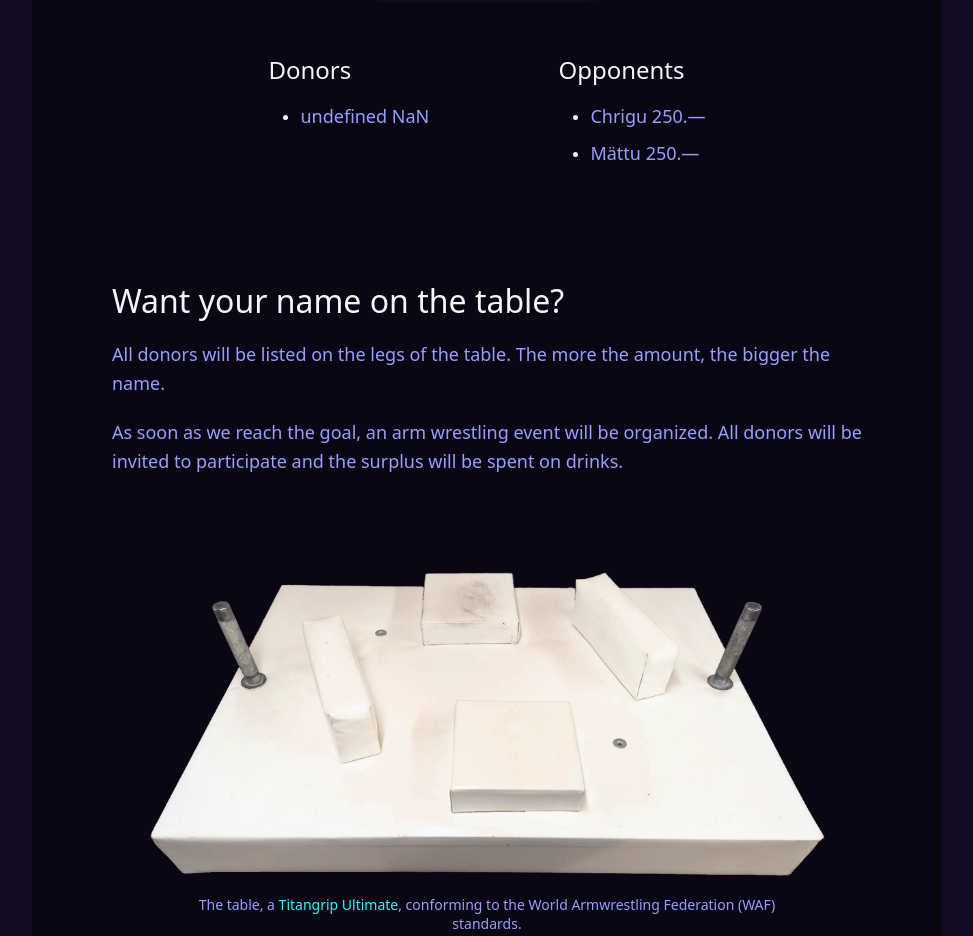
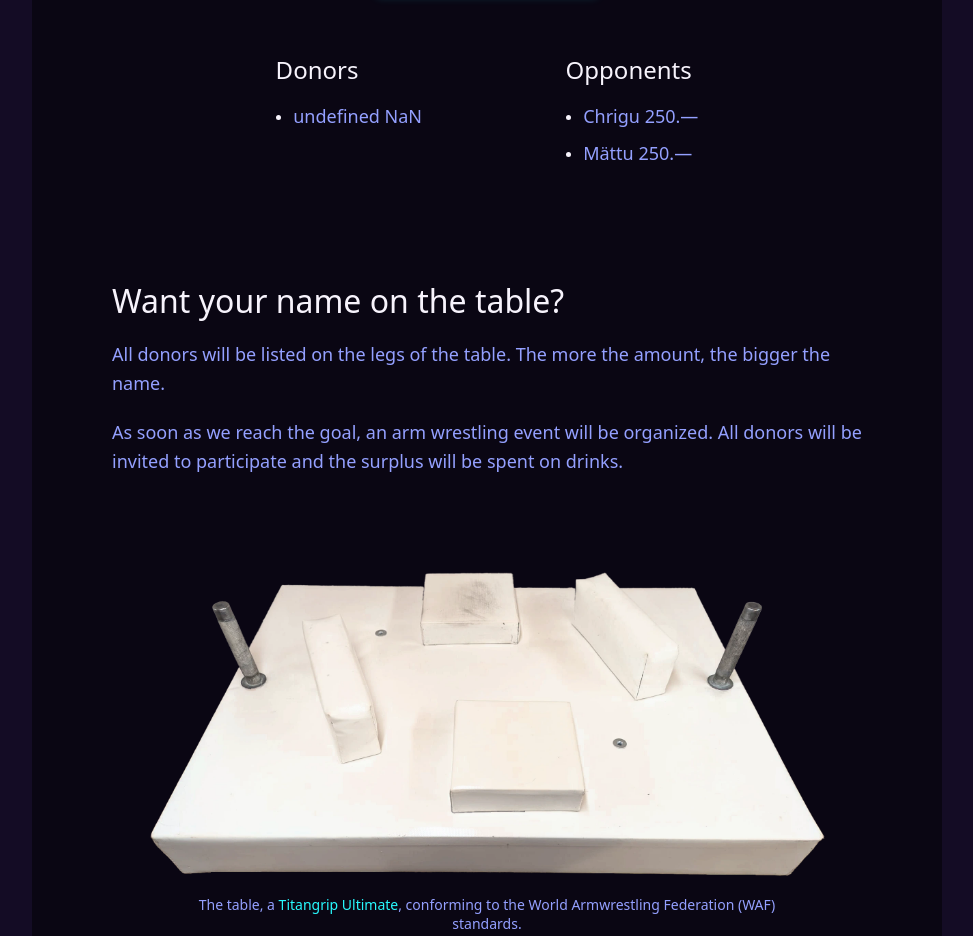
Before and after one commit to armwrestling-ch/armwrestling-ch.github.io, a plain HTML site: page docs/index.html in a window 1280 px wide. Shown: the part 1233-2169 px from the top of the page, without its empty margins (153-1126 px from the left). Drawn offline with Linux system fonts and the light colour scheme; no server answers.

Commit message:
better padding

```diff
--- a/docs/css/style.css
+++ b/docs/css/style.css
@@ -152,7 +152,7 @@ body {
 .container ul,
 .container ol {
   margin: 1rem 0;
-  padding-left: 2rem;
+  padding-left: 1.1rem;
 }
 
 .container li {
```
